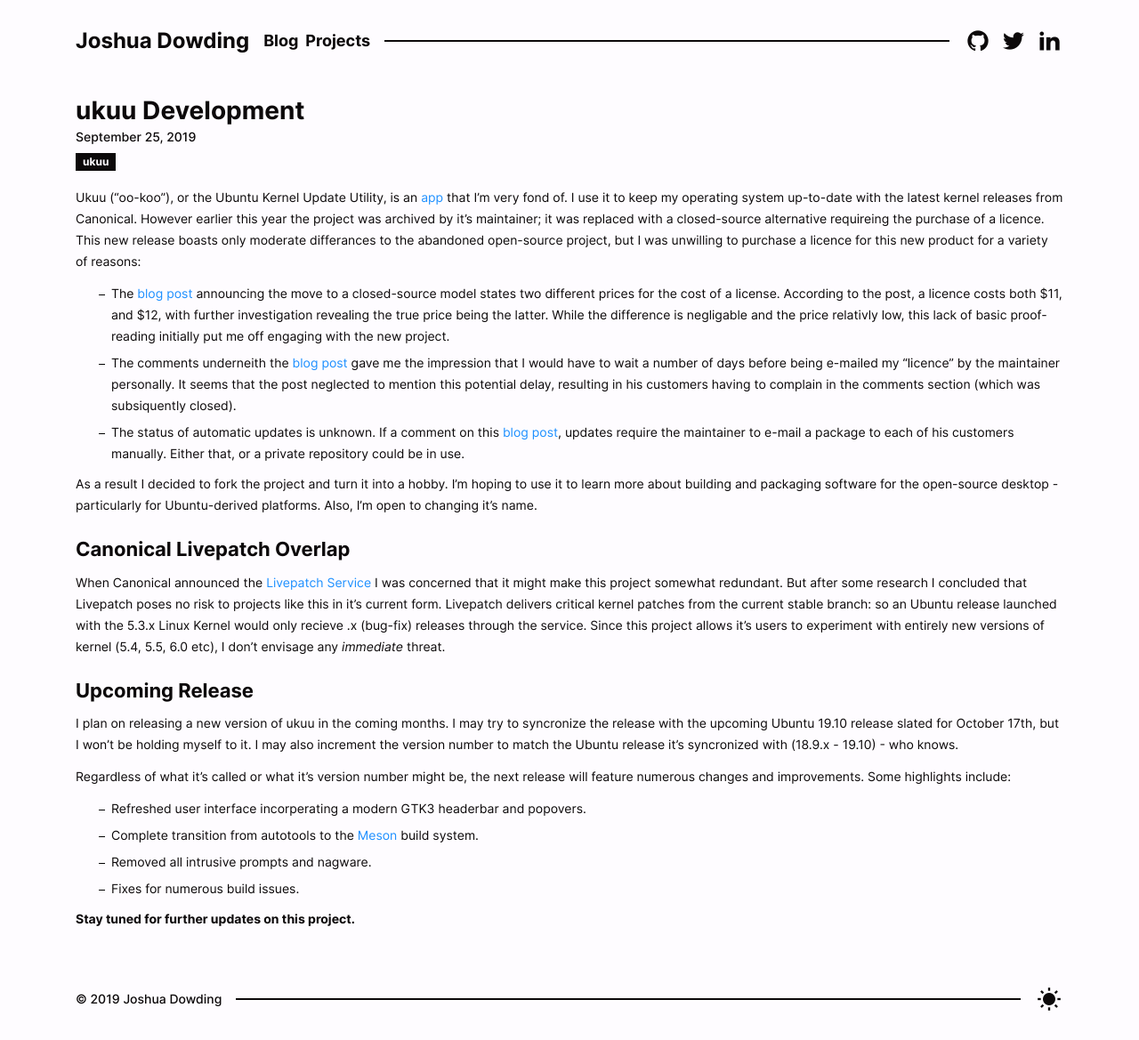
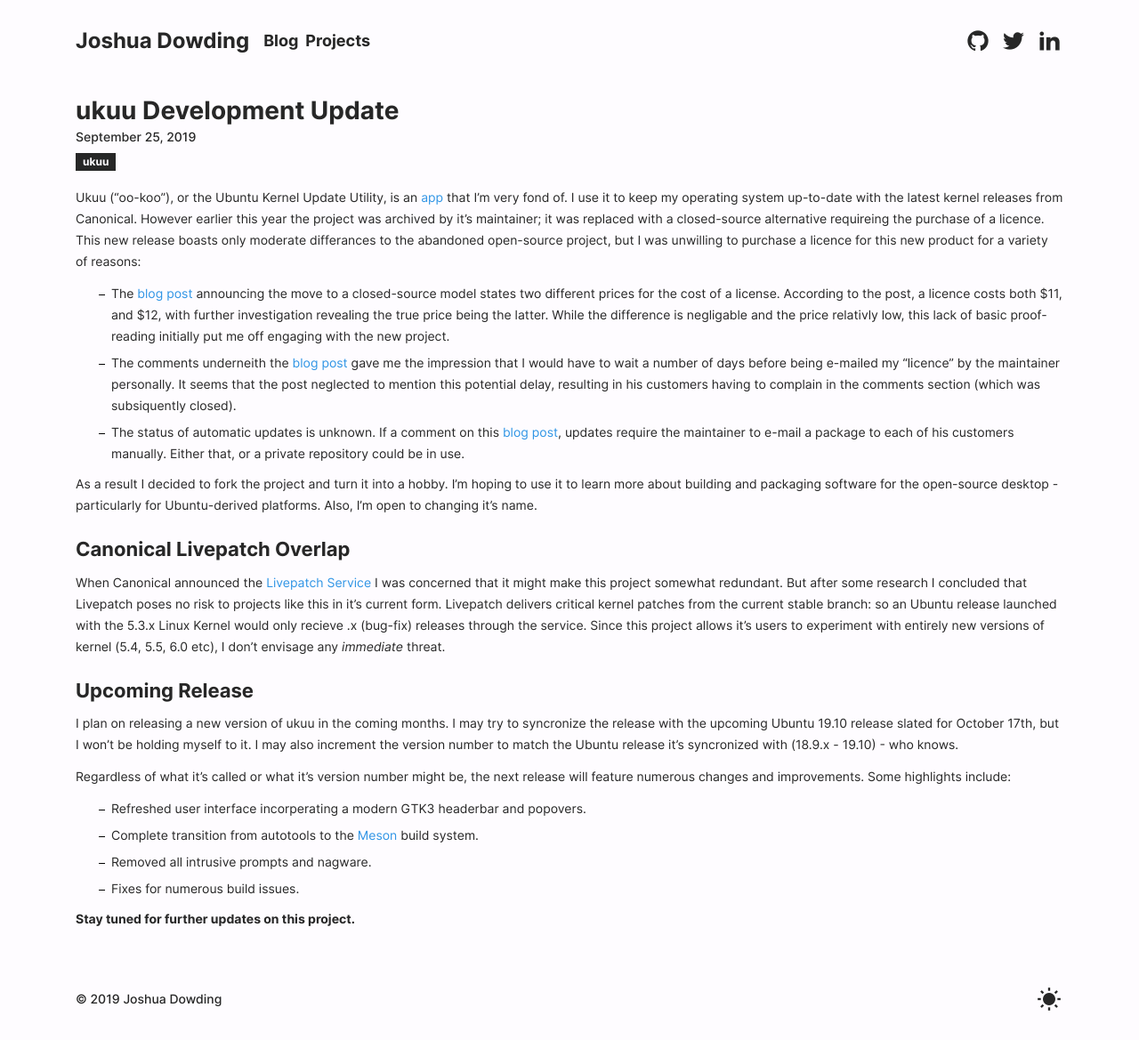
Before and after one commit to joshuadowding/jdowding.me, a Jekyll site: the page built from _posts/2019-09-25-ukuu-development.md, in a window 1280 px wide. Shown: the whole page at 89% size. Built offline with Jekyll 4.4.1, drawn with Linux system fonts in a browser that asks for light colours.

Commit message:
css: update colours; posts: update blog post title

```diff
--- a/_posts/2019-09-25-ukuu-development.md
+++ b/_posts/2019-09-25-ukuu-development.md
@@ -1,6 +1,6 @@
 ---
 layout: post
-title: ukuu Development
+title: ukuu Development Update
 image: /img/portfolio/ukuu/ukuu-1.jpg
 categories:
 tags: ukuu
--- a/css/main.scss
+++ b/css/main.scss
@@ -1,10 +1,10 @@
 ---
 ---
 
-$colour-text-white: #FEFCFF; // 'Milk White'
-$colour-text-black: #0C090A; // 'Night Black'
-$colour-text-highlight: #1E90FF; // 'Dodger Blue'
-$colour-disabled: #C0C0C0; // 'Silver'
+$colour-text-white: #FEFCFF;
+$colour-text-black: #272727;
+$colour-text-highlight: #3095E5;
+$colour-disabled: #696969;
 
 @mixin transition-colour-text-highlight($duration) {
   -webkit-transition: color $duration ease-in-out;
@@ -14,9 +14,9 @@
 
 :root {
   --colour-background: #FEFCFF;
-  --colour-background-invert: #0C090A;
-  --colour-button-disabled: #C0C0C0;
-  --colour-text: #0C090A;
+  --colour-background-invert: #272727;
+  --colour-button-disabled: #696969;
+  --colour-text: #272727;
   --colour-text-invert: #FEFCFF;
 
   ul {
@@ -27,11 +27,11 @@
 }
 
 :root.theme-dark {
-  --colour-background: #0C090A;
+  --colour-background: #272727;
   --colour-background-invert: #FEFCFF;
-  --colour-button-disabled: #C0C0C0;
+  --colour-button-disabled: #696969;
   --colour-text: #FEFCFF;
-  --colour-text-invert: #0C090A;
+  --colour-text-invert: #272727;
 
   ul {
     li {
@@ -43,10 +43,10 @@
 html {
   font-size: 62.5%;
   max-width: 1920px;
-  min-width: 340px;
+  min-width: 320px;
 
   body {
-    min-width: 340px;
+    min-width: 320px;
     background-color: var(--colour-background);
 
     h1 {
@@ -346,11 +346,6 @@
           width: auto;
           flex-grow: 1;
           margin: 0 0 0 16px;
-
-          .separator {
-            height: 2px;
-            background-color: var(--colour-text);
-          }
         }
 
         .header-menu {
@@ -428,11 +423,6 @@
           width: auto;
           flex-grow: 1;
           margin: 0 0 0 16px;
-
-          .separator {
-            height: 2px;
-            background-color: var(--colour-text);
-          }
         }
 
         .footer-menu {
```
